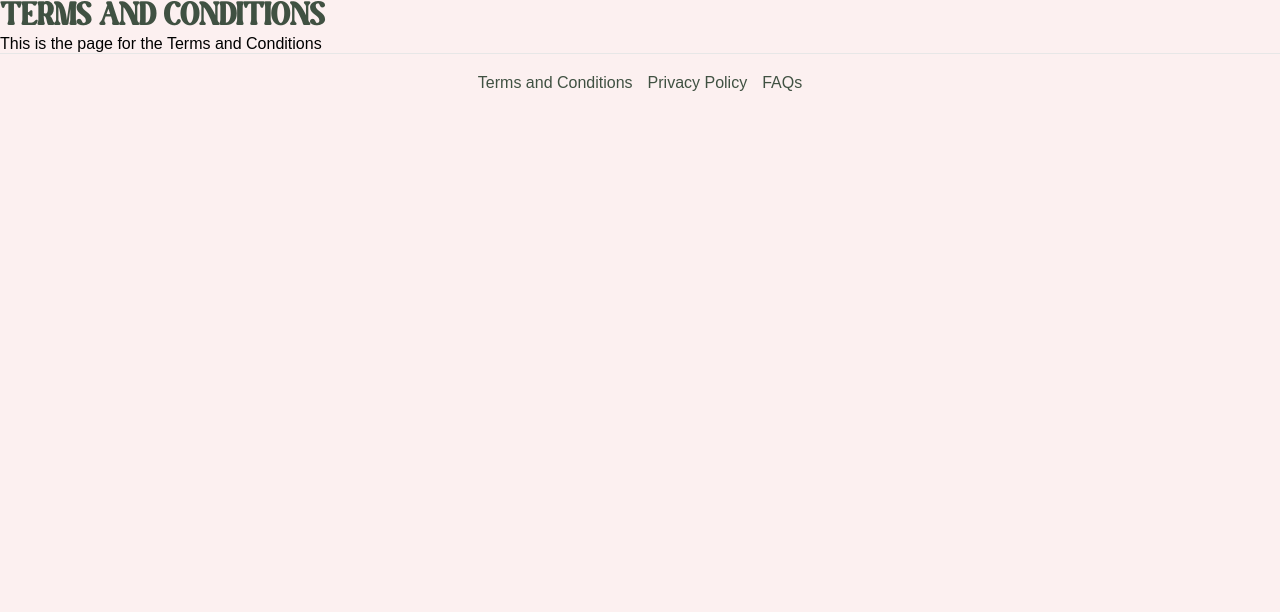
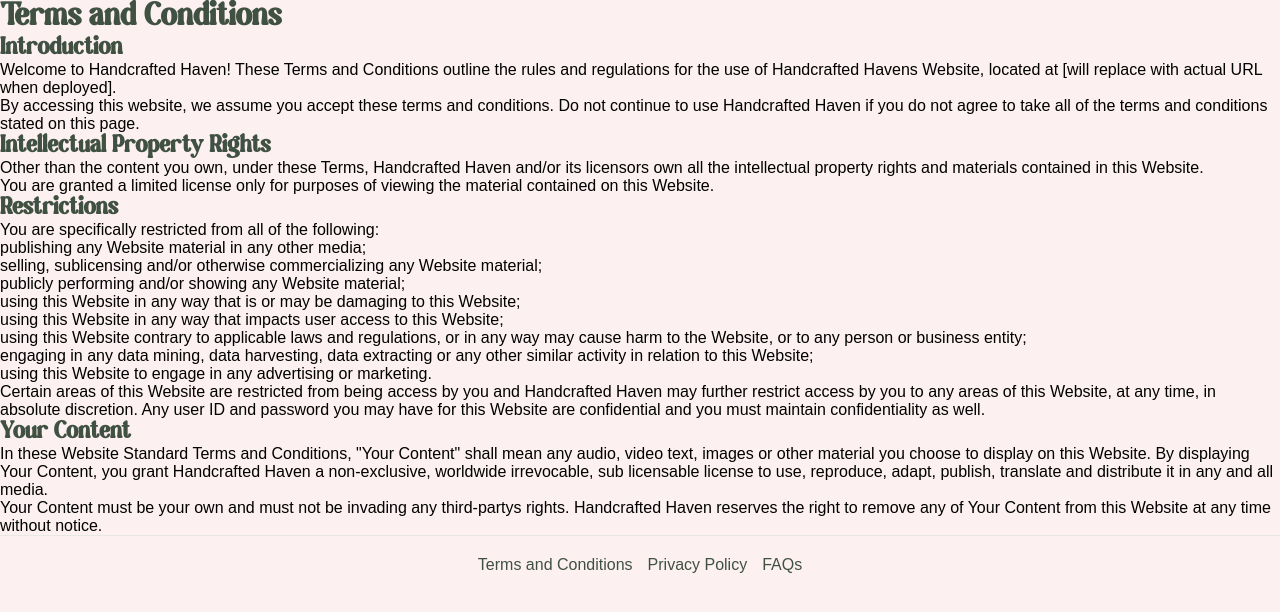
Before and after one commit to saraltr/Handcrafted-Haven, a Next.js app in the folder handcrafted/: page /footer/terms in a window 1280 px wide. Shown: the top 612 px of the page. Built offline with nearby package versions, Linux system fonts and the light colour scheme; a web font is replaced by a local one.

Commit message:
Updated FAQ, Privacy, and Terms pages

```diff
--- a/handcrafted/src/app/footer/terms/page.tsx
+++ b/handcrafted/src/app/footer/terms/page.tsx
@@ -1,8 +1,47 @@
-export default function Page() {
+import { Metadata } from 'next';
+
+export const metadata: Metadata = {
+    title: {
+        template: '%s | Handcrafted Haven',
+        default: 'Handcrafted Haven',
+    },
+    description: 'Terms and Conditions.',
+};
+
+export default function TermsPage() {
     return (
         <main>
-            <h1>TERMS AND CONDITIONS</h1>
-            <p>This is the page for the Terms and Conditions</p>
+            <h1>Terms and Conditions</h1>
+
+            <h2>Introduction</h2>
+            <p>Welcome to Handcrafted Haven! These Terms and Conditions outline the rules and regulations for the use of Handcrafted Havens Website, located at [will replace with actual URL when deployed].</p>
+            <p>By accessing this website, we assume you accept these terms and conditions. Do not continue to use Handcrafted Haven if you do not agree to take all of the terms and conditions stated on this page.</p>
+
+
+
+            <h2>Intellectual Property Rights</h2>
+            <p>Other than the content you own, under these Terms, Handcrafted Haven and/or its licensors own all the intellectual property rights and materials contained in this Website.</p>
+            <p>You are granted a limited license only for purposes of viewing the material contained on this Website.</p>
+
+            <h2>Restrictions</h2>
+            <p>You are specifically restricted from all of the following:</p>
+            <ul>
+                <li>publishing any Website material in any other media;</li>
+                <li>selling, sublicensing and/or otherwise commercializing any Website material;</li>
+                <li>publicly performing and/or showing any Website material;</li>
+                <li>using this Website in any way that is or may be damaging to this Website;</li>
+                <li>using this Website in any way that impacts user access to this Website;</li>
+                <li>using this Website contrary to applicable laws and regulations, or in any way may cause harm to the Website, or to any person or business entity;</li>
+                <li>engaging in any data mining, data harvesting, data extracting or any other similar activity in relation to this Website;</li>
+                <li>using this Website to engage in any advertising or marketing.</li>
+            </ul>
+            <p>Certain areas of this Website are restricted from being access by you and Handcrafted Haven may further restrict access by you to any areas of this Website, at any time, in absolute discretion. Any user ID and password you may have for this Website are confidential and you must maintain confidentiality as well.</p>
+
+            <h2>Your Content</h2>
+            <p>In these Website Standard Terms and Conditions, &quot;Your Content&quot; shall mean any audio, video text, images or other material you choose to display on this Website. By displaying Your Content, you grant Handcrafted Haven a non-exclusive, worldwide irrevocable, sub licensable license to use, reproduce, adapt, publish, translate and distribute it in any and all media.</p>
+            <p>Your Content must be your own and must not be invading any third-partys rights. Handcrafted Haven reserves the right to remove any of Your Content from this Website at any time without notice.</p>
+
+
         </main>
     )
 }
```
Also changed, not shown: handcrafted/src/app/footer/faq/page.tsx (+58 -3 lines), handcrafted/src/app/footer/privacy/page.tsx (+36 -4 lines).
